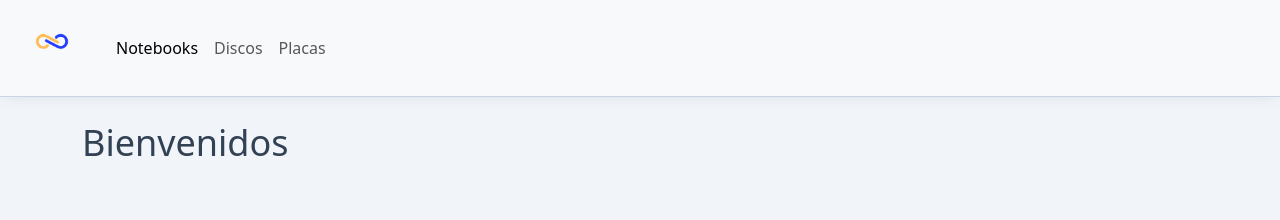
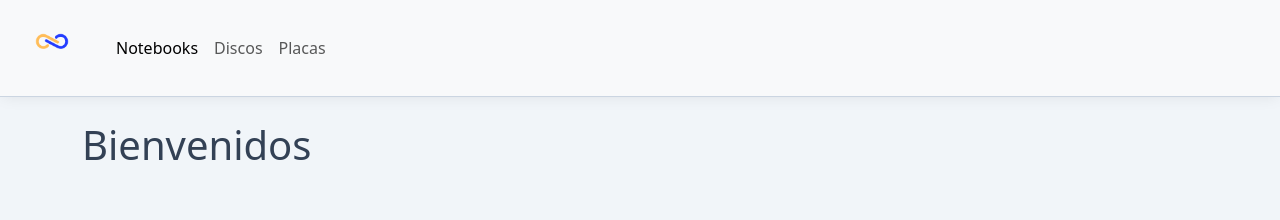
Before and after one commit to NicolasCaminos/infinity-shop, a React (Vite) app: page / in a window 1280 px wide. Shown: the top 220 px of the page. Built offline with nearby package versions, Linux system fonts and the light colour scheme.

Commit message:
Actualizar ItemListContainer.jsx

```diff
--- a/src/components/ItemList/ItemListContainer.jsx
+++ b/src/components/ItemList/ItemListContainer.jsx
@@ -3,7 +3,7 @@ const ItemListContainer = ({parrafo}) => {
   return (
     <main className="base-content">
       <div className="container">
-        <h2>{parrafo}</h2>
+        <h1>{parrafo}</h1>
       </div>
     </main>
   );
```
